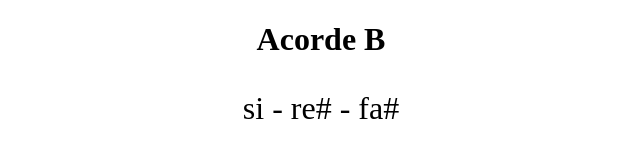
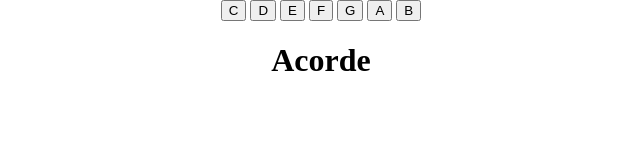
Before and after one commit to TeoriaMusical/TeoriaMusical, a plain HTML site: page index.html in a window 1280 px wide. Shown: the whole page, without its empty margins (319-959 px from the left). Drawn offline with Linux system fonts and the light colour scheme.

Commit message:
Adicionei um interface gráfica

```diff
--- a/index.html
+++ b/index.html
@@ -10,6 +10,15 @@
 <body>
 
     <div class="container">
+        <div class="chords">
+            <button class="btn">C</button>
+            <button class="btn">D</button>
+            <button class="btn">E</button>
+            <button class="btn">F</button>
+            <button class="btn">G</button>
+            <button class="btn">A</button>
+            <button class="btn">B</button>
+        </div>
         <h1 id="chord">Acorde</h1>
         <p id="triade"></p>
     </div>
--- a/script.js
+++ b/script.js
@@ -1,11 +1,30 @@
 import chordFactory from "./chords/ChordFactory.js"
 
-let chordTitle = document.querySelector('#chord');
-let chordName = 'B';
-let chord = chordFactory(chordName);
+//              DOM Objects                 //
+let chordTitle  = document.querySelector('#chord');        // Título
+let chordTriade = document.querySelector('#triade');       // Tríade
+let buttons     = document.querySelectorAll('.btn');       // Botões
 
-chordTitle.innerHTML += " " + chordName;
+//              Variables                   //
+let chordChoosedByUser = "";
+
+//              Buttons events              //
+buttons.forEach(function(btn) {
+    btn.addEventListener('click', function() {
+
+        chordChoosedByUser = btn.innerHTML;
+        UpdateView();
+
+    });
+});
 
 
-let chordTriade = document.querySelector('#triade');
-chordTriade.innerHTML += chord.tonic + " - " + chord.third + " - " + chord.fifth;
+function UpdateView() {
+
+    let chord = chordFactory(chordChoosedByUser);
+
+    chordTitle.innerHTML = "Acorde " + chordChoosedByUser;
+
+    chordTriade.innerHTML = chord.tonic + " - " + chord.third + " - " + chord.fifth;
+
+}
```
